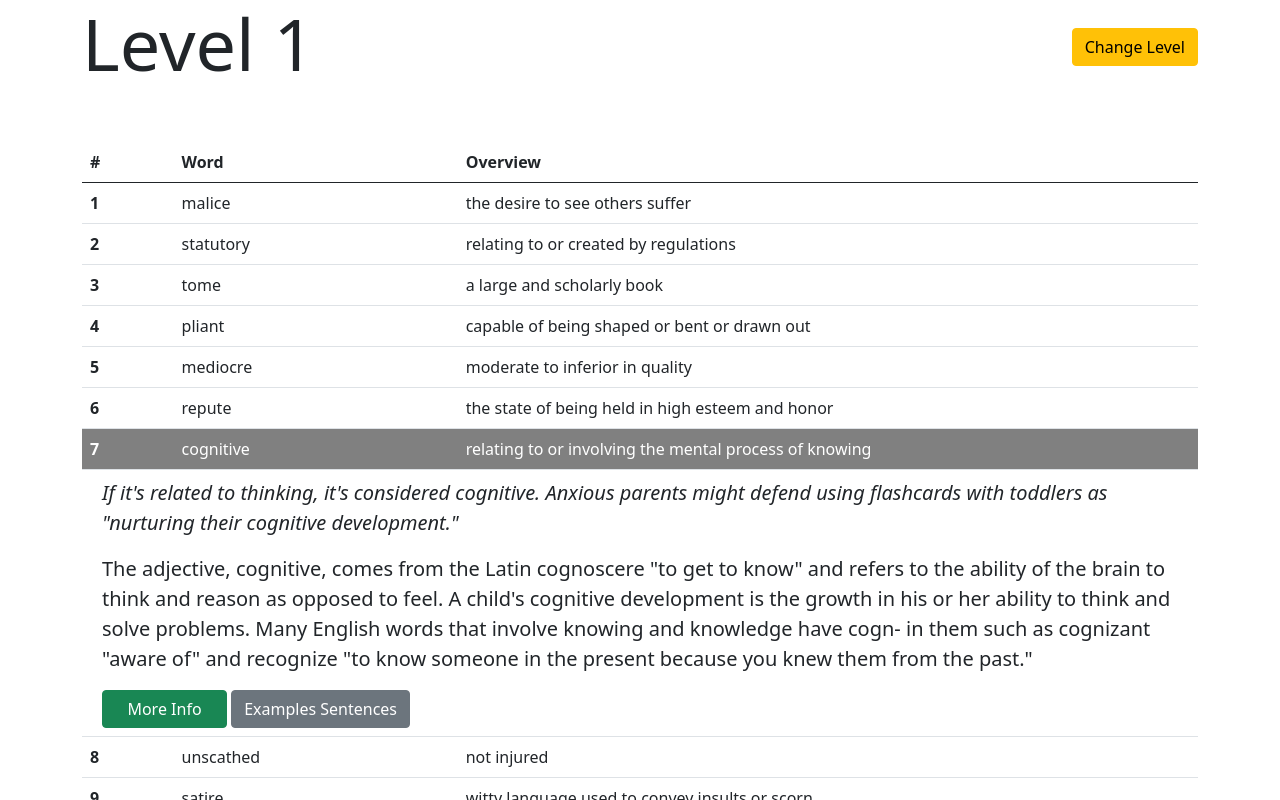
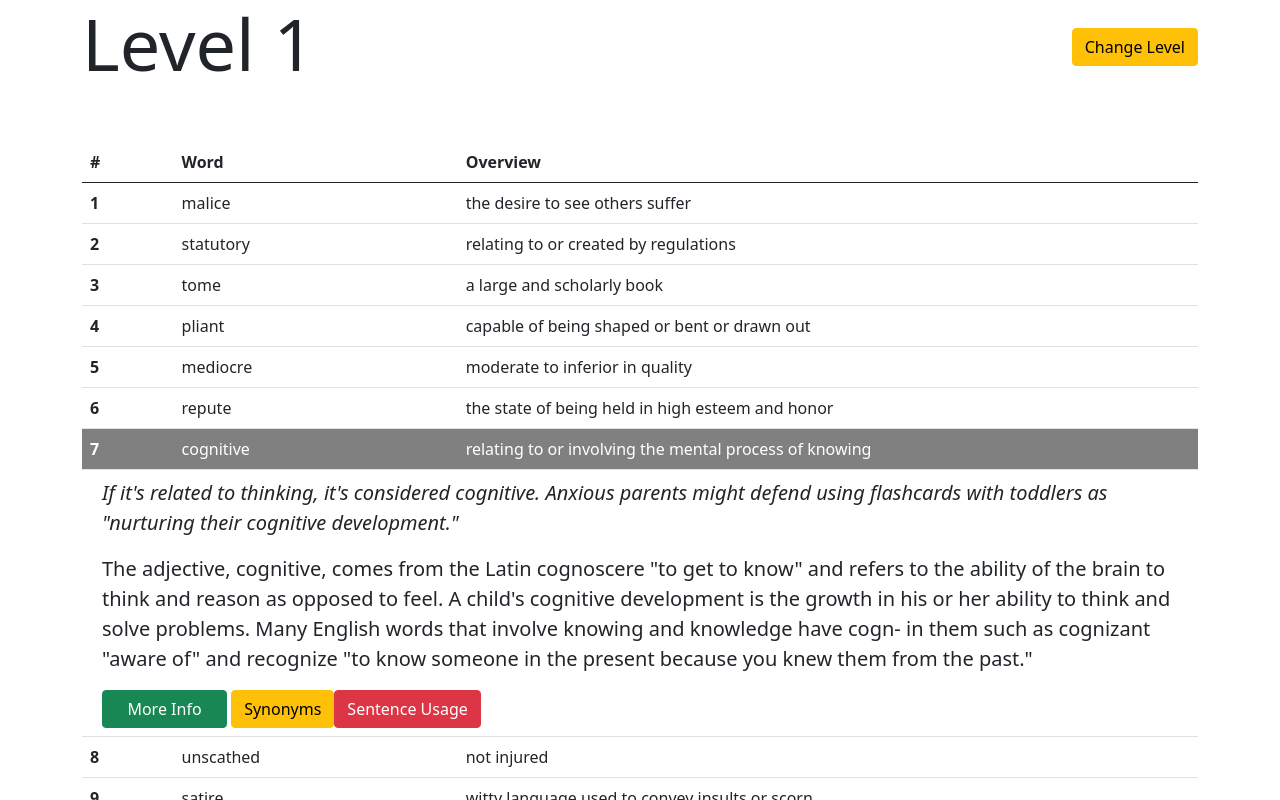
Before and after one commit to ashwin1999/grely, a React (Create React App) app: page /level/1 in a window 1280 px wide. Both pictures are taken after a click on the element 640 px from the left and 449 px from the top of the page. Shown: the top 800 px of the page. Built offline with nearby package versions, Linux system fonts and the light colour scheme.

Commit message:
Update Lev.js

```diff
--- a/src/Components/Lev.js
+++ b/src/Components/Lev.js
@@ -112,12 +112,20 @@ function Lev({ match }) {
                           More Info
                         </a>{" "}
                         <a
+                          href={`https://https://thesaurus.yourdictionary.com/${word.word}`}
+                          target="_blank"
+                          rel="noopener noreferrer"
+                          className="btn btn-warning"
+                        >
+                          Synonyms
+                        </a>
+                        <a
                           href={`https://sentence.yourdictionary.com/${word.word}`}
                           target="_blank"
                           rel="noopener noreferrer"
-                          className="btn btn-secondary"
+                          className="btn btn-danger"
                         >
-                          Examples Sentences
+                          Sentence Usage
                         </a>
                       </span>
                     </div>
```
